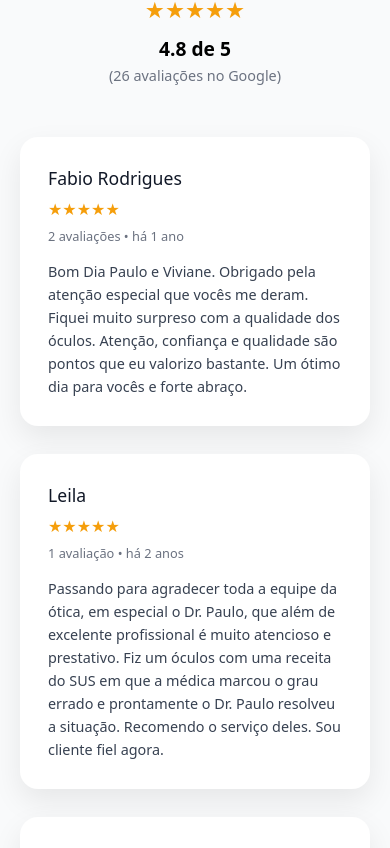
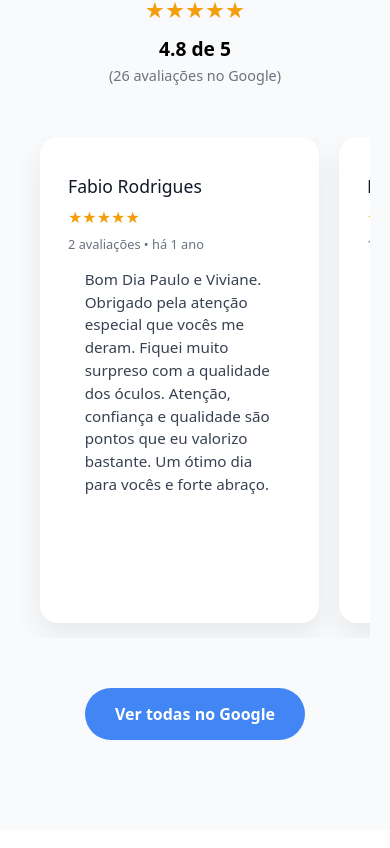
Before and after one commit to rodrigocav/Site-Otica-Arte, a React (Vite) app: page / in a window 390 px wide. Shown: the part 2936-3784 px from the top of the page. Built offline with nearby package versions, Linux system fonts and the light colour scheme.

Commit message:
Incluido Responsividade para Celular e Botao funcional Contato

```diff
--- a/src/components/Reviews/styles.css
+++ b/src/components/Reviews/styles.css
@@ -92,3 +92,45 @@
 .btn-google:hover {
   background: #3367d6;
 }
+
+@media (max-width: 768px) {
+  .reviews-grid {
+    display: flex;
+    overflow-x: auto;
+    gap: 20px;
+    padding: 0 20px 15px;
+    scroll-snap-type: x mandatory;
+    scroll-behavior: smooth;
+  }
+
+  .reviews-grid::-webkit-scrollbar {
+    display: none;
+  }
+
+  .review-card {
+    flex: 0 0 90%;
+    min-height: 340px;
+    padding: 36px 28px;
+    border-radius: 18px;
+    scroll-snap-align: center;
+  }
+
+  .review-card h3 {
+    font-size: 1.1rem;
+  }
+
+  .review-stars {
+    font-size: 1rem;
+  }
+
+  .review-meta {
+    font-size: 0.8rem;
+  }
+
+  .review-card p {
+    font-size: 0.95rem;
+    line-height: 1.5;
+    max-width: 85%;
+    margin: 0 auto;
+  }
+}
--- a/src/components/footer/index.jsx
+++ b/src/components/footer/index.jsx
@@ -5,7 +5,7 @@ const Footer = () => {
   const googleMapsUrl = "https://www.google.com/maps/embed?pb=!1m18!1m12!1m3!1d3654.7453759905648!2d-46.749693799999996!3d-23.6492881!2m3!1f0!2f0!3f0!3m2!1i1024!2i768!4f13.1!3m3!1m2!1s0x94ce53df3d6acad3%3A0x1e7fac091890c4b1!2s%C3%93tica%20Arte!5e0!3m2!1spt-BR!2sbr!4v1770506801315!5m2!1spt-BR!2sbr";
 
   return (
-    <footer className="footer-container">
+    <footer id="contact" className="footer-container">
       <div className="footer-content">
 
         {/* Coluna 1: Branding */}
```
